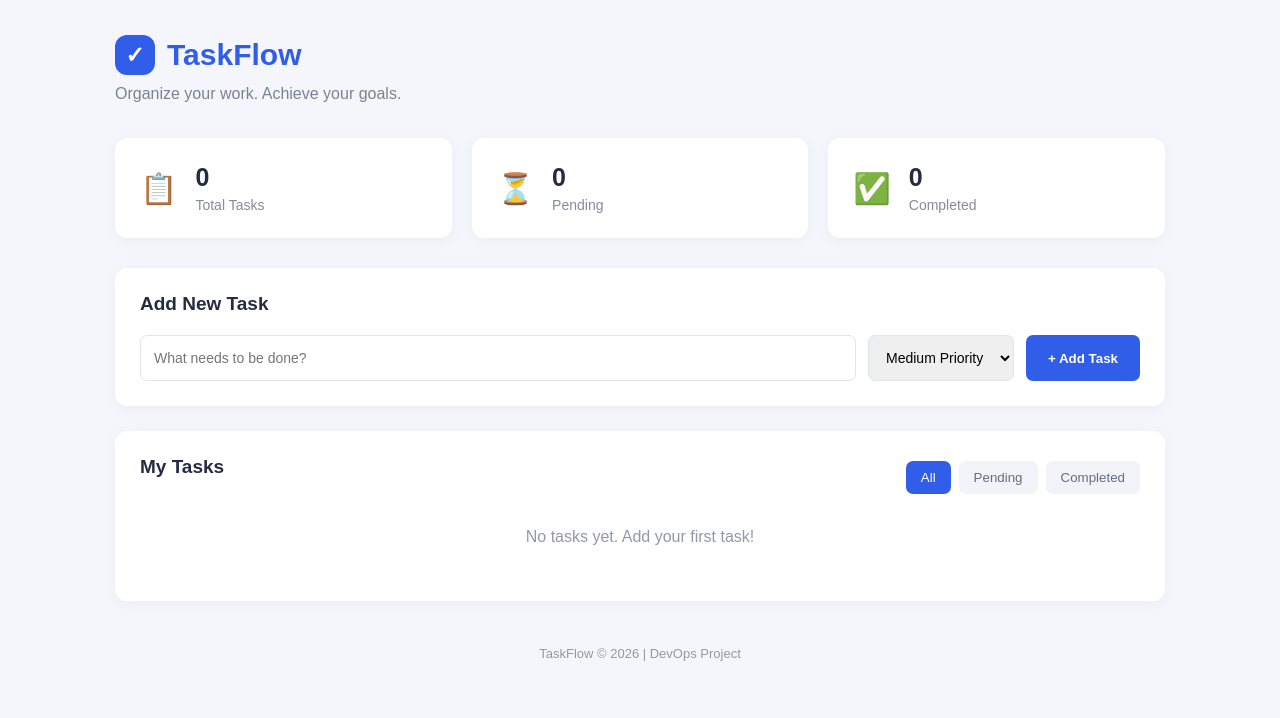
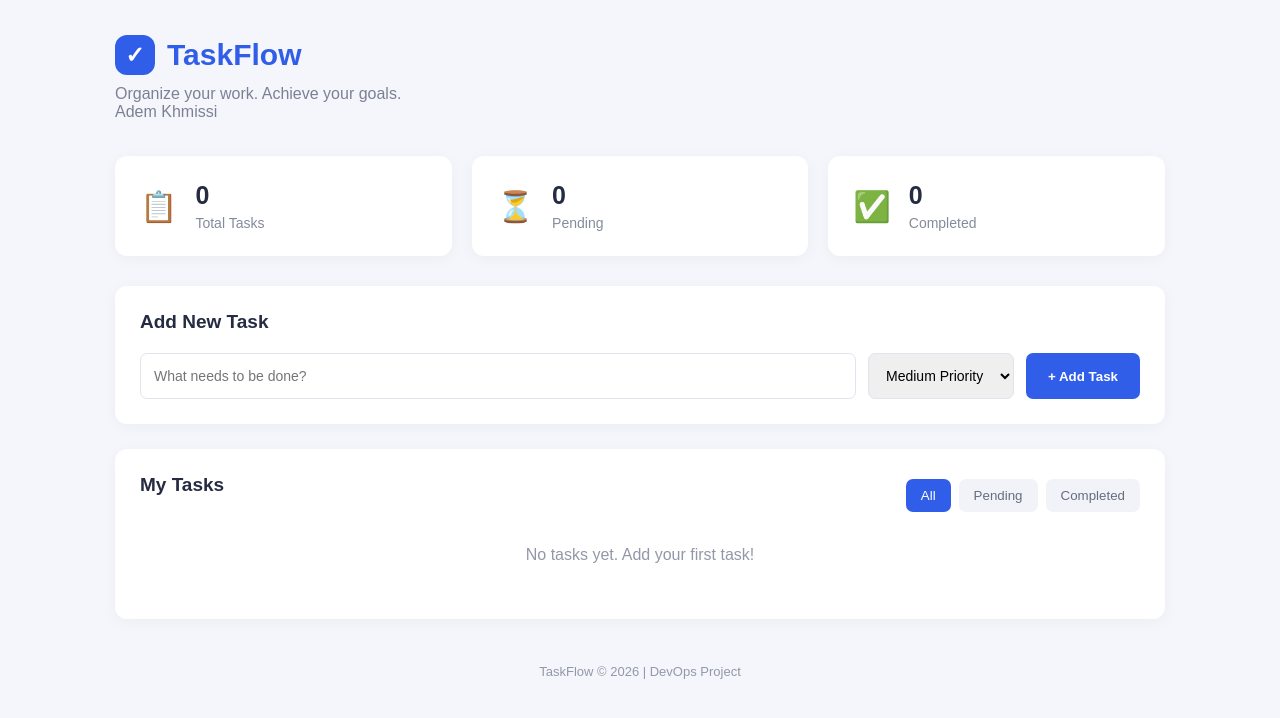
Before and after one commit to tarekvs1/DS1devops, a plain HTML site: page index.html in a window 1280 px wide. Drawn offline with Linux system fonts and the light colour scheme.

Commit message:
ajout prg adem khmissi

```diff
--- a/index.html
+++ b/index.html
@@ -19,6 +19,7 @@
             </div>
 
             <p>Organize your work. Achieve your goals.</p>
+            <p> Adem Khmissi </p>
         </header>
 
         <!-- Dashboard Statistics -->
```
